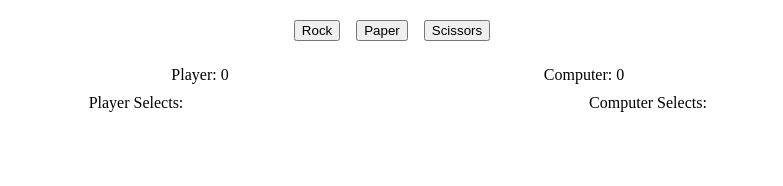
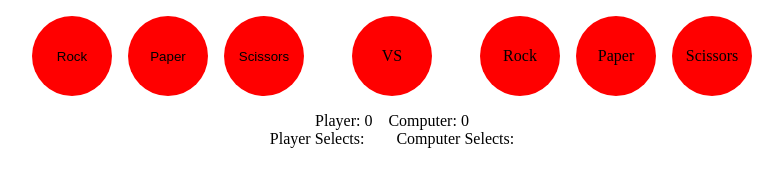
Before and after one commit to TomHergenreter/odin-rock-paper-scissors, a plain HTML site: page index.html in a window 1280 px wide. Shown: the whole page, without its empty margins (248-1031 px from the left). Drawn offline with Linux system fonts and the light colour scheme.

Commit message:
Add resposive slection section

```diff
--- a/index.html
+++ b/index.html
@@ -13,10 +13,20 @@
         <link rel="stylesheet" href="./styles.css">
     </head>
     <body>
-        <div class="button-container">
-            <button id="rock">Rock</button>
-            <button id="paper">Paper</button>
-            <button id="scissors">Scissors</button>
+        <div class="flex-center">
+            <div class="button-container">
+                <button class="circle-icon" id="rock">Rock</button>
+                <button class="circle-icon" id="paper">Paper</button>
+                <button class="circle-icon" id="scissors">Scissors</button>
+            </div>
+            <div class="button-container">
+                <p class="flex-center circle-icon">VS</p>
+            </div>
+            <div class="button-container">
+                <p class ="flex-center circle-icon">Rock</p>
+                <p class="flex-center circle-icon">Paper</p>
+                <p class="flex-center circle-icon">Scissors</p>
+            </div>
         </div>
         <div class="score-board, flex-center">
             <p class="user-score">Player: 0</p>
--- a/styles.css
+++ b/styles.css
@@ -1,31 +1,48 @@
 /* styles for Rock Paper Scissors Revisited */
 
 /* global and reset styles */
+* {
+    box-sizing: border-box;
+}
+
 body {
     display: block;
-    max-width: 60%;
+    max-width: 90%;
     margin: 0 auto;
 }
 
+element{
+    margin-top; 0px;
+}
+
+p {
+    margin-block-end: 0;
+    margin-block-start: 0;
+}
+
 button {
+    border: none;
+}
+
+.circle-icon {
     display: block;
-    margin: 20px 0px;
+    width: 5rem;
+    height: 5rem;
+    border-radius: 50%;
+    background-color: red;
 }
 
 .flex-center {
     display: flex;
     justify-content: center;
-}
-
-.flex-center p {
-    display: block;
-    width: 50%;
-    text-align: center;
-    margin: 5px;
+    align-items: center;
+    gap: 1rem;
 }
 
 .button-container {
     display: flex;
+    padding: 1em;
     justify-content: center;
-    gap: 1em;
+    gap: 1rem;
+    flex-wrap: wrap;
 }
```
